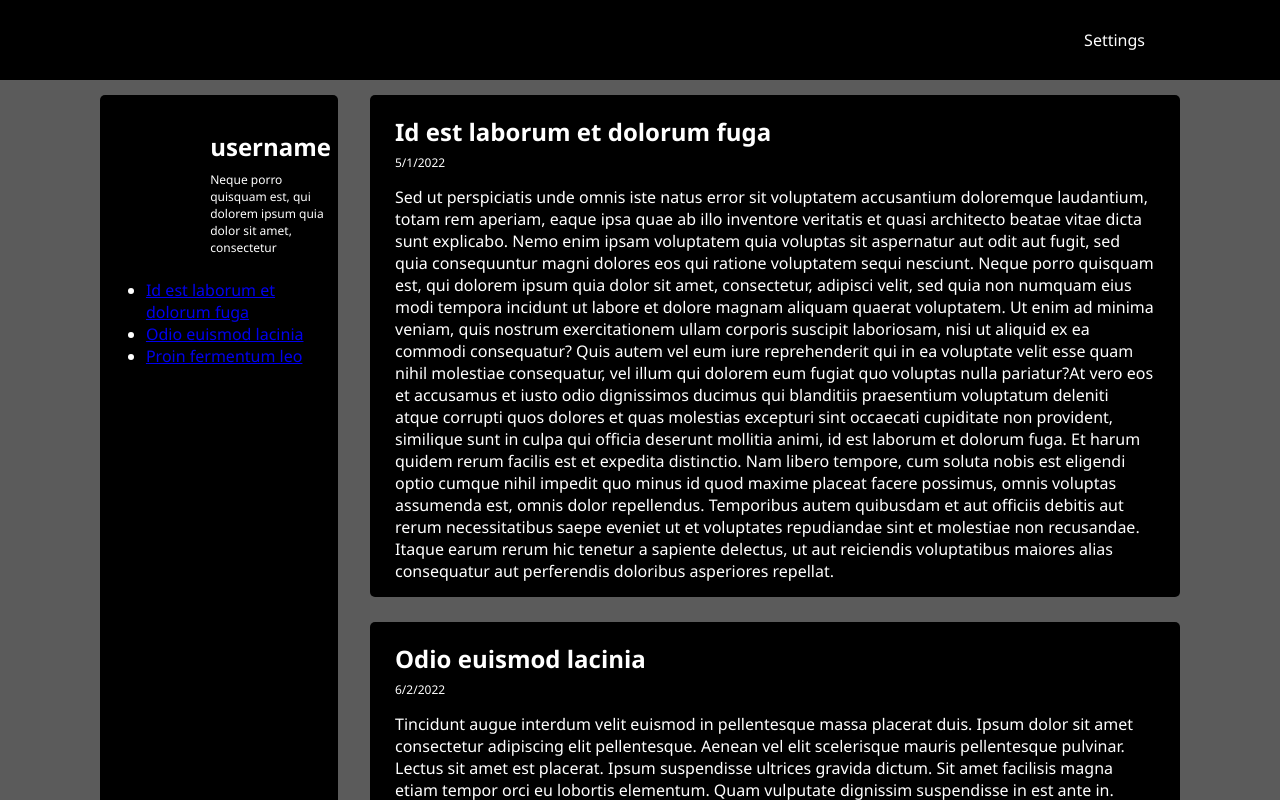
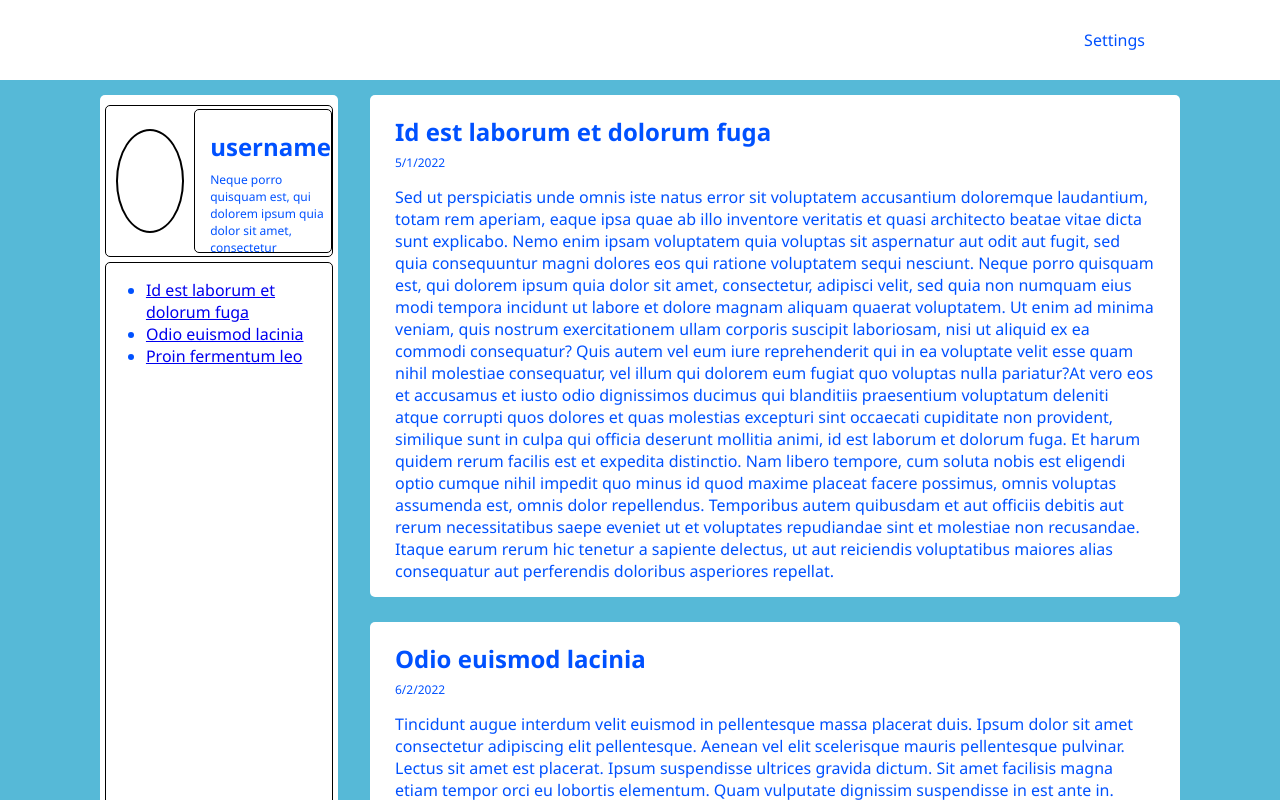
Before and after one commit to dstock3/blog-front, a React (Create React App) app: page / in a window 1280 px wide. Shown: the top 800 px of the page. Built offline with nearby package versions, Linux system fonts and the light colour scheme.

Commit message:
Added artic theme

```diff
--- a/src/App.css
+++ b/src/App.css
@@ -87,6 +87,15 @@ footer {
 
 .light-accent {
   background-color: rgb(209, 209, 209);
+}
+
+.artic {
+  background-color: rgb(255, 255, 255);
+  color: rgb(0, 81, 255);
+}
+
+.artic-accent {
+  background-color: rgb(86, 185, 215);
 }
 
 /* Blog section */
--- a/src/sampleData.json
+++ b/src/sampleData.json
@@ -2,8 +2,8 @@
     "user": {
         "profile-name": "username",
         "profile-desc": "Neque porro quisquam est, qui dolorem ipsum quia dolor sit amet, consectetur",
-        "theme-pref": "dark",
-        "layout-pref": "default"
+        "theme-pref": "artic",
+        "layout-pref": "basic"
     },
     "articles": {
 		"0": {
```
